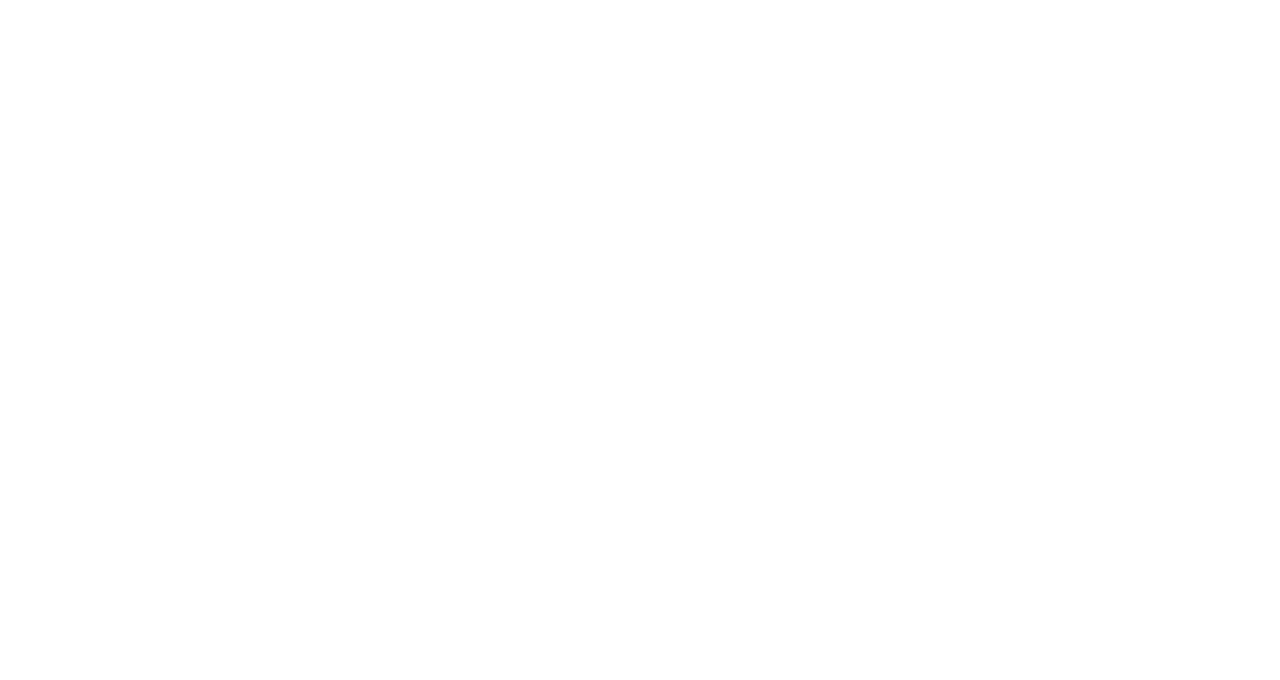
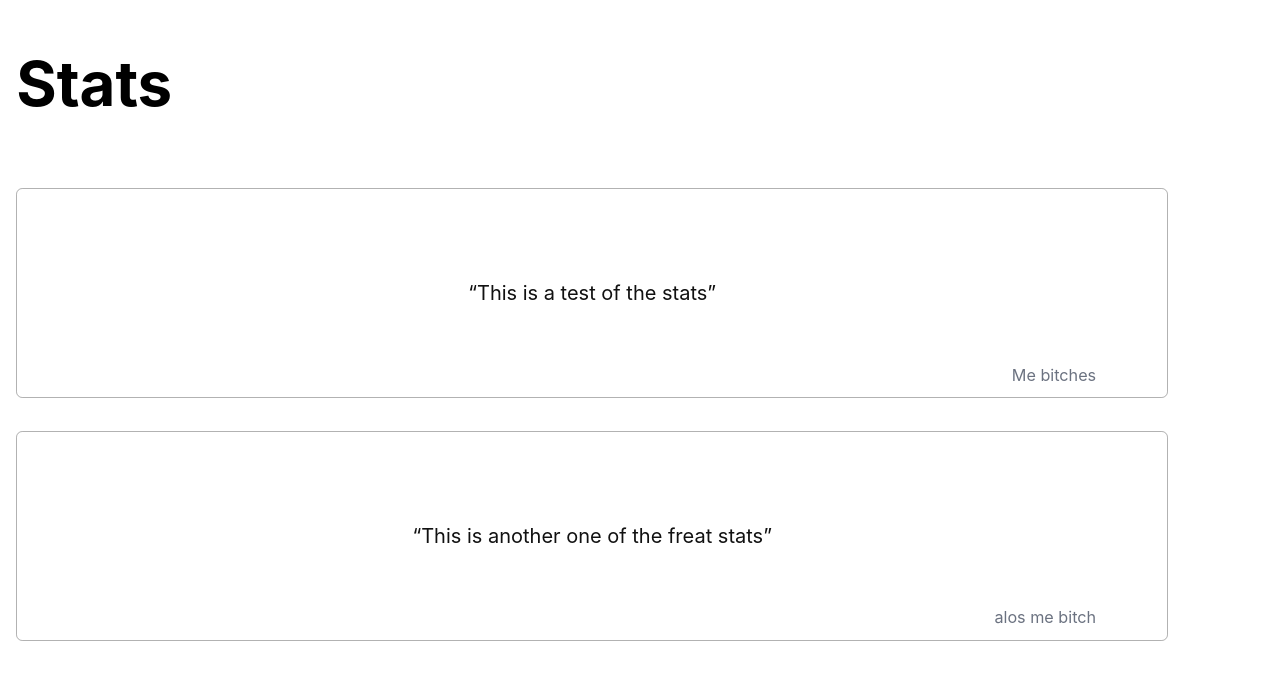
Before and after one commit to raglandc/vidal-production, a Next.js app: page / in a window 1280 px wide. Shown: the part 862-1542 px from the top of the page. Before the commit the page ends 833 px from the top, so only its background shows below. Built offline with nearby package versions, Linux system fonts and the light colour scheme.

Commit message:
work on stats section as well as stat cards

```diff
--- a/components/UI/Card.tsx
+++ b/components/UI/Card.tsx
@@ -5,8 +5,8 @@ type CardProps = {
   children?: React.ReactNode;
 };
 
-const Card = ({ children }: CardProps) => {
-  return <div className={styles.card}>{children}</div>;
+const Card = (props: CardProps) => {
+  return <div className={styles.card}>{props.children}</div>;
 };
 
 export default Card;
--- a/components/UI/SectionWrapper.module.css
+++ b/components/UI/SectionWrapper.module.css
@@ -1,5 +1,6 @@
 .sectionWrapper {
   height: 88.6vh;
+  width: 100%;
   margin: 3.14rem 1.618rem;
   display: flex;
   flex-direction: column;
--- /dev/null
+++ b/components/UI/StatsCard.module.css
@@ -0,0 +1,28 @@
+.card {
+  width: 100%;
+  height: 21rem;
+  border-radius: 0.618rem;
+  border: 1px solid rgba(17, 17, 17, 0.322);
+  /* box-shadow: 0.0314rem 0.14rem 0.618rem #6b7280; */
+  margin: 1.618rem auto;
+  padding: 0;
+  text-align: center;
+
+  position: relative;
+  display: flex;
+  justify-content: center;
+  align-items: center;
+}
+
+.quote {
+  font-size: 2rem;
+  color: #111;
+}
+
+.source {
+  color: #6b7280;
+  font-size: 1.618rem;
+  position: absolute;
+  right: 6.18%;
+  bottom: 6.18%;
+}
--- /dev/null
+++ b/components/UI/StatsCard.tsx
@@ -0,0 +1,19 @@
+//styles
+import styles from "./StatsCard.module.css";
+
+type StatsCardProp = {
+  key: string;
+  description: string;
+  source: string;
+};
+
+const StatsCard = (props: StatsCardProp) => {
+  return (
+    <div className={styles.card}>
+      <q className={styles.quote}>{props.description}</q>
+      <span className={styles.source}>{props.source}</span>
+    </div>
+  );
+};
+
+export default StatsCard;
--- a/components/sections/StatsSection.module.css
+++ b/components/sections/StatsSection.module.css
@@ -0,0 +1,3 @@
+.statsHeader {
+  font-size: 6.18rem;
+}
--- a/components/sections/StatsSection.tsx
+++ b/components/sections/StatsSection.tsx
@@ -1,5 +1,37 @@
+import SectionWrapper from "../UI/SectionWrapper";
+import StatsCard from "../UI/StatsCard";
+
+//styles
+import styles from "./StatsSection.module.css";
+
+const stats = [
+  {
+    id: "stat-1",
+    description: "This is a test of the stats",
+    source: "Me bitches",
+  },
+  {
+    id: "stat-2",
+    description: "This is another one of the freat stats",
+    source: "alos me bitch",
+  },
+];
+
 const StatsSection = () => {
-  return <div></div>;
+  return (
+    <SectionWrapper>
+      <h2 className={styles.statsHeader}>Stats</h2>
+      {stats.map((stat) => {
+        return (
+          <StatsCard
+            key={stat.id}
+            description={stat.description}
+            source={stat.source}
+          />
+        );
+      })}
+    </SectionWrapper>
+  );
 };
 
 export default StatsSection;
--- a/pages/index.tsx
+++ b/pages/index.tsx
@@ -1,5 +1,6 @@
 ///components////
 import BannerSection from "../components/sections/BannerSection";
+import StatsSection from "../components/sections/StatsSection";
 
 ///styles////
 
@@ -7,6 +8,7 @@ const HomePage = () => {
   return (
     <>
       <BannerSection />
+      <StatsSection />
     </>
   );
 };
```
